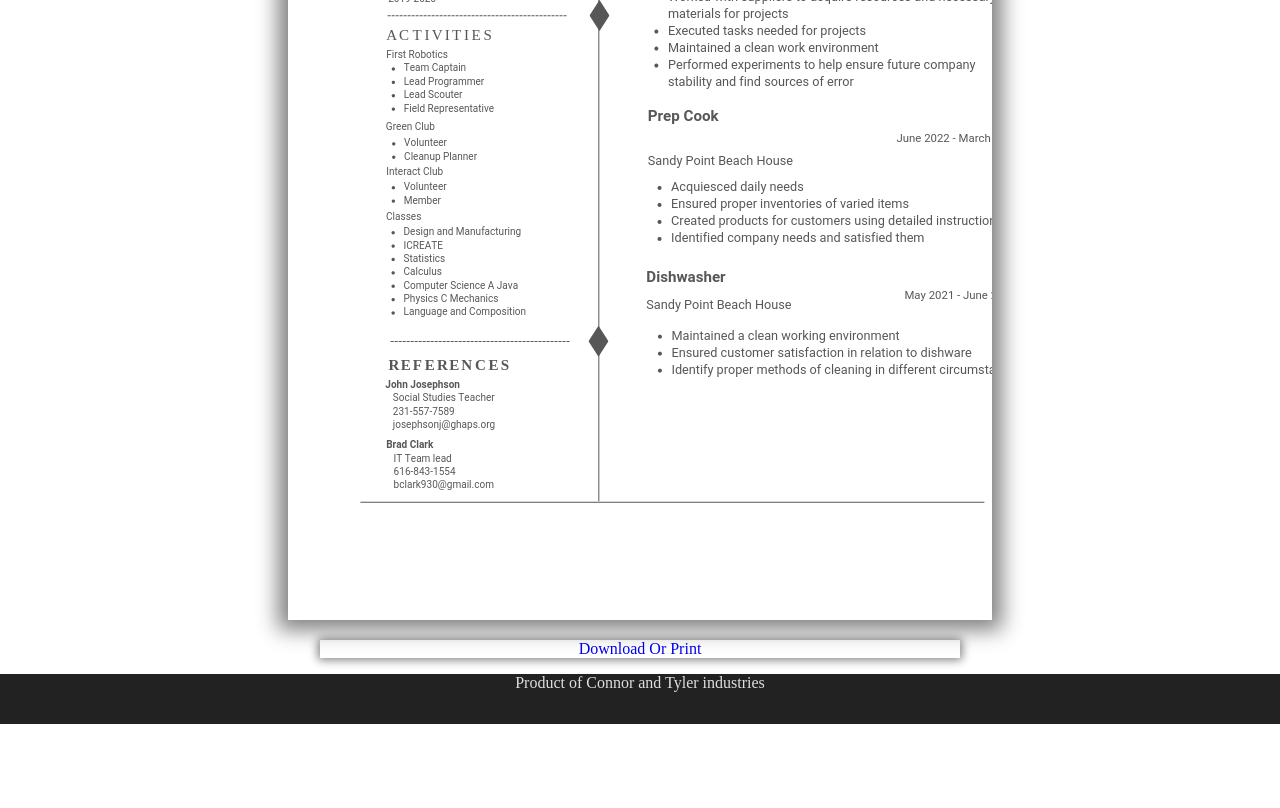
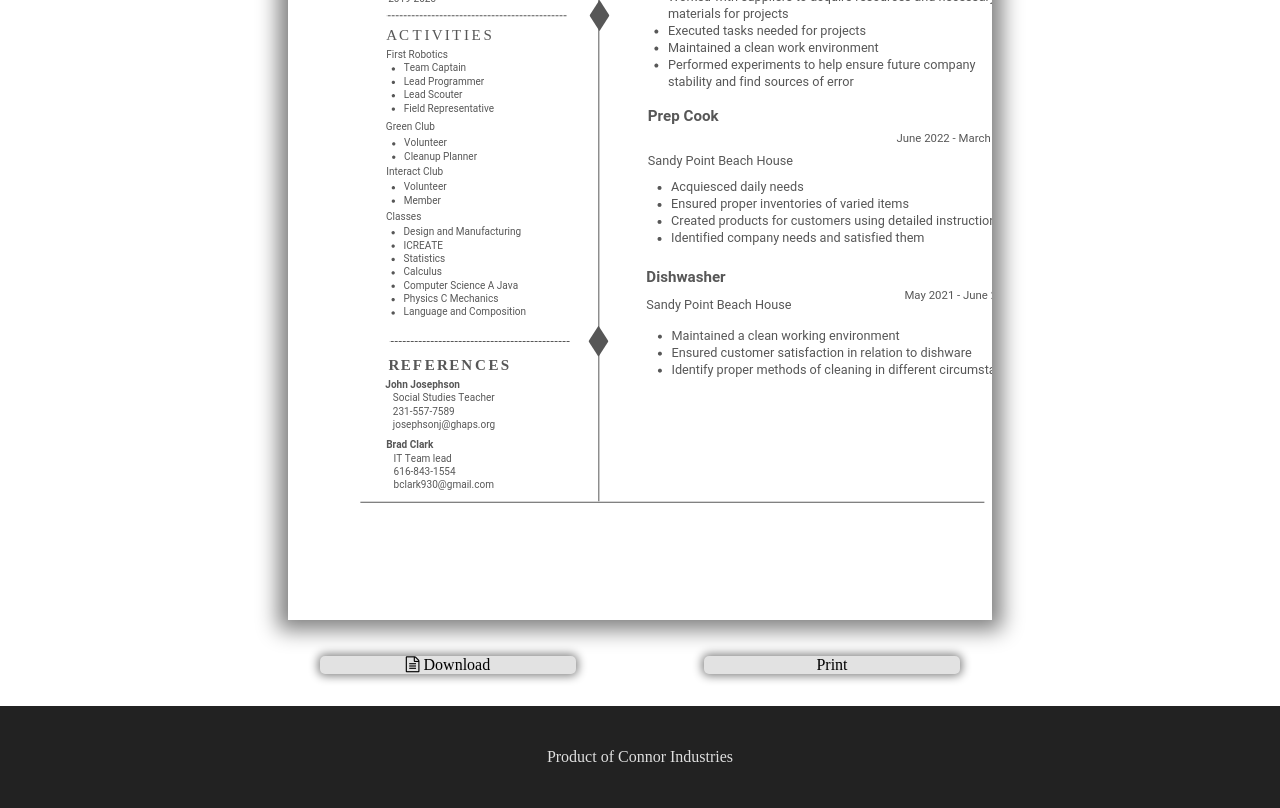
Before and after one commit to Fleser11/Website, a plain HTML site: page HTML project/resume/resume.html in a window 1280 px wide. Shown: the part 598-1406 px from the top of the page. Before the commit the page ends 1338 px from the top, so only its background shows below. Drawn offline with Linux system fonts and the light colour scheme; files whose address does not match are found by name.

Commit message:
Fixed up resume Page

```diff
--- a/HTML project/Stylesheet.css
+++ b/HTML project/Stylesheet.css
@@ -63,22 +63,48 @@ nav ul{
     width:100vw;
     display:flex;
     justify-content:space-between;
+}
 
-}
 main{
     margin-top:60px;
     text-align:center;
+    list-style:none;
+}
+
+main ul{
+    padding:0;
+    width:50vw;
+    display:flex;
+    padding-left:20vw;
+
+    /* justify-content:space-between; */
 
 }
+
+main li{
+    display:inline;
+    padding-left:5vw;
+    padding-right:5vw;
+
+}
+
 div.download{
     box-shadow: 0px 0px 10px 2px grey;
     text-align:center;
-    width:50vw;
-    margin-left:25vw;
+    width:20vw;
+    color:white;
+    background-color:rgb(226, 226, 226);
+    border-radius:5px 5px 5px 5px;
 }
 
+div a{
+    color:rgb(0, 0, 0);
 
+}
 
+div.download:hover{
+    background-color:rgb(218, 218, 218);
+}
 
 
 iframe{
@@ -103,9 +129,10 @@ img{
 footer{
     background-color:rgb(34, 34, 34);
     color:rgb(223, 223, 223);
+    padding:2vw 0vw 2vw 0vw;
     bottom:0;
     width:100vw;
-    height:50px;
+    vertical-align:center;
     text-align: center;
 
 
--- a/HTML project/resume/resume.html
+++ b/HTML project/resume/resume.html
@@ -7,6 +7,8 @@
     <title>Connor Fleser Resume</title>
     <link rel="stylesheet" href="../Stylesheet.css">
     <script src="indexJS.js" defer></script>
+    <link rel="stylesheet" href="https://cdnjs.cloudflare.com/ajax/libs/font-awesome/4.7.0/css/font-awesome.min.css">
+
   </head>
   <body>
     <header>
@@ -22,11 +24,13 @@
     <main>
       <h1 ><b>Resume</b></h1>
       <iframe src="Resume.svg" width="60%" height="100%" style="border:none"></iframe>
-      <div class="download"><a href="Resume.pdf" download=""><p>Download Or Print</p></a></div>
+      <ul>
+        <li><div class="download"><a href="Resume.pdf" download=""><p><i class="fa fa-file-text-o"></i> Download</p></a></div></li>
+        <li><div class="download"><a href="Resume.pdf" target="_blank"><p>Print</p></li>
+      </ul>
     </main>
     <footer>
-      <p>Product of Connor and Tyler industries</p>
+      <p>Product of Connor Industries</p>
     </footer>
-    <p></p>
   </body>
 </html>
```
Also changed, not shown: HTML project/contact/contact.html (+1 -1 lines), HTML project/index.html (+2 -3 lines), HTML project/projects/projects.html (+1 -1 lines).
